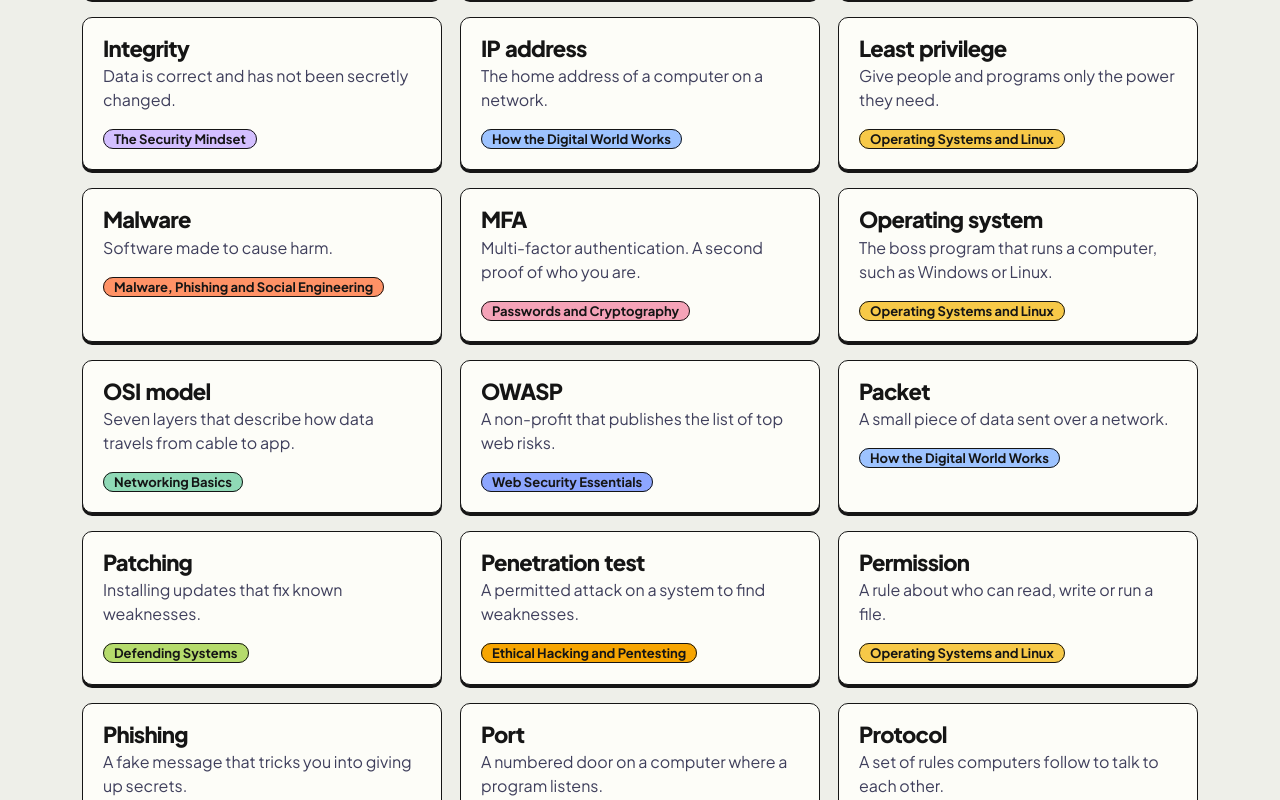
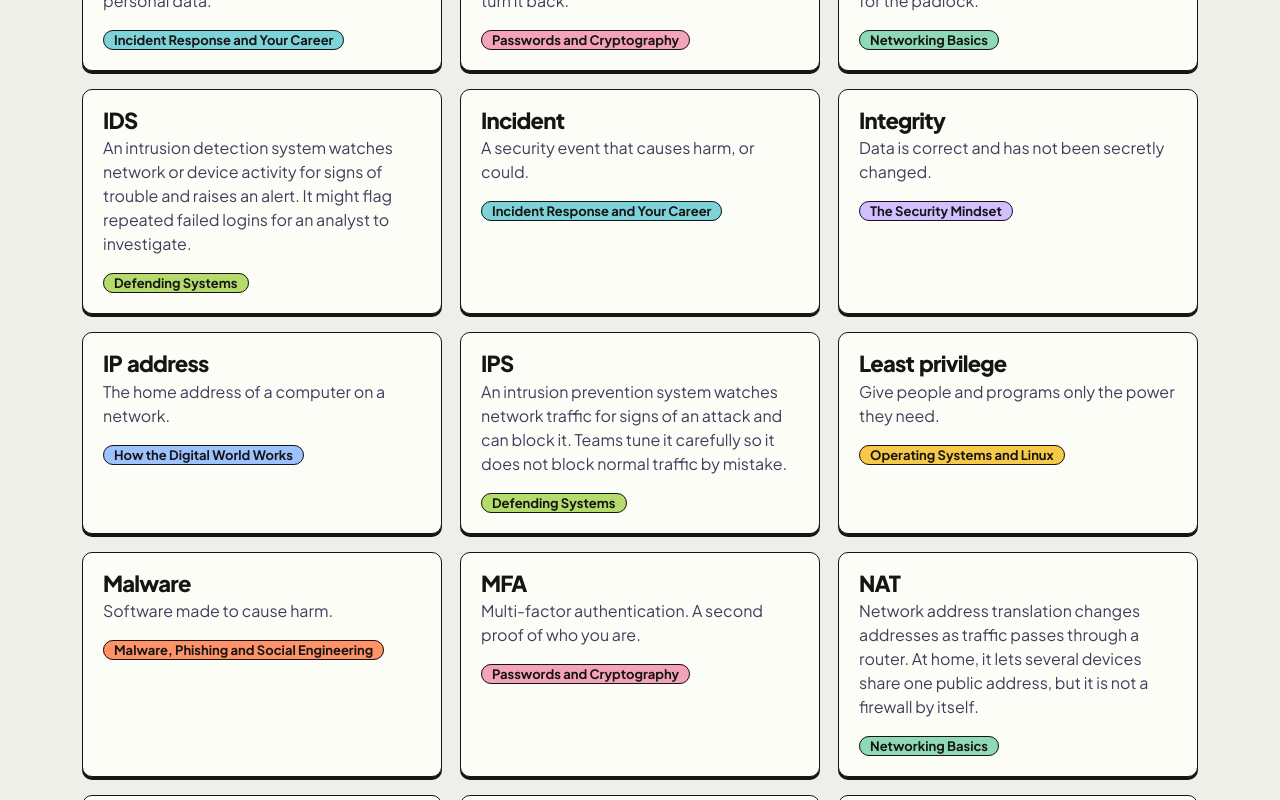
Before and after one commit to mosespace/cyber-from-zero, a Next.js app: page /glossary in a window 1280 px wide. Shown: the part 1640-2440 px from the top of the page. Built offline with nearby package versions, Linux system fonts and the light colour scheme.

Commit message:
Add beginner cybersecurity glossary terms

```diff
--- a/src/data/glossary.ts
+++ b/src/data/glossary.ts
@@ -92,6 +92,21 @@ export const glossary: Term[] = [
   {
     term: "HTTPS",
     def: "Web traffic wrapped in encryption. Look for the padlock.",
+    module: "networking",
+  },
+  {
+    term: "DHCP",
+    def: "Dynamic Host Configuration Protocol gives a device network settings, such as an IP address, when it joins. Your home router often does this; a rogue DHCP server can hand out unsafe settings.",
+    module: "networking",
+  },
+  {
+    term: "NAT",
+    def: "Network address translation changes addresses as traffic passes through a router. At home, it lets several devices share one public address, but it is not a firewall by itself.",
+    module: "networking",
+  },
+  {
+    term: "SSH",
+    def: "Secure Shell is an encrypted way to log in to another computer and run commands, often to manage a server. Check the server's identity before connecting so an impostor cannot trick you.",
     module: "networking",
   },
   {
@@ -217,6 +232,16 @@ export const glossary: Term[] = [
     module: "defense",
   },
   {
+    term: "IDS",
+    def: "An intrusion detection system watches network or device activity for signs of trouble and raises an alert. It might flag repeated failed logins for an analyst to investigate.",
+    module: "defense",
+  },
+  {
+    term: "IPS",
+    def: "An intrusion prevention system watches network traffic for signs of an attack and can block it. Teams tune it carefully so it does not block normal traffic by mistake.",
+    module: "defense",
+  },
+  {
     term: "Zero trust",
     def: "Never trust, always verify, even inside the network.",
     module: "defense",
@@ -242,6 +267,11 @@ export const glossary: Term[] = [
     module: "response-and-careers",
   },
   {
+    term: "SOC",
+    def: "A security operations centre is a team that watches alerts, investigates possible attacks and coordinates response. Analysts may compare an unusual login with other activity before deciding what to do.",
+    module: "response-and-careers",
+  },
+  {
     term: "Containment",
     def: "Stopping an incident from spreading.",
     module: "response-and-careers",
```
Also changed, not shown: 1 other file (tests, documents, lock files or other folders).
